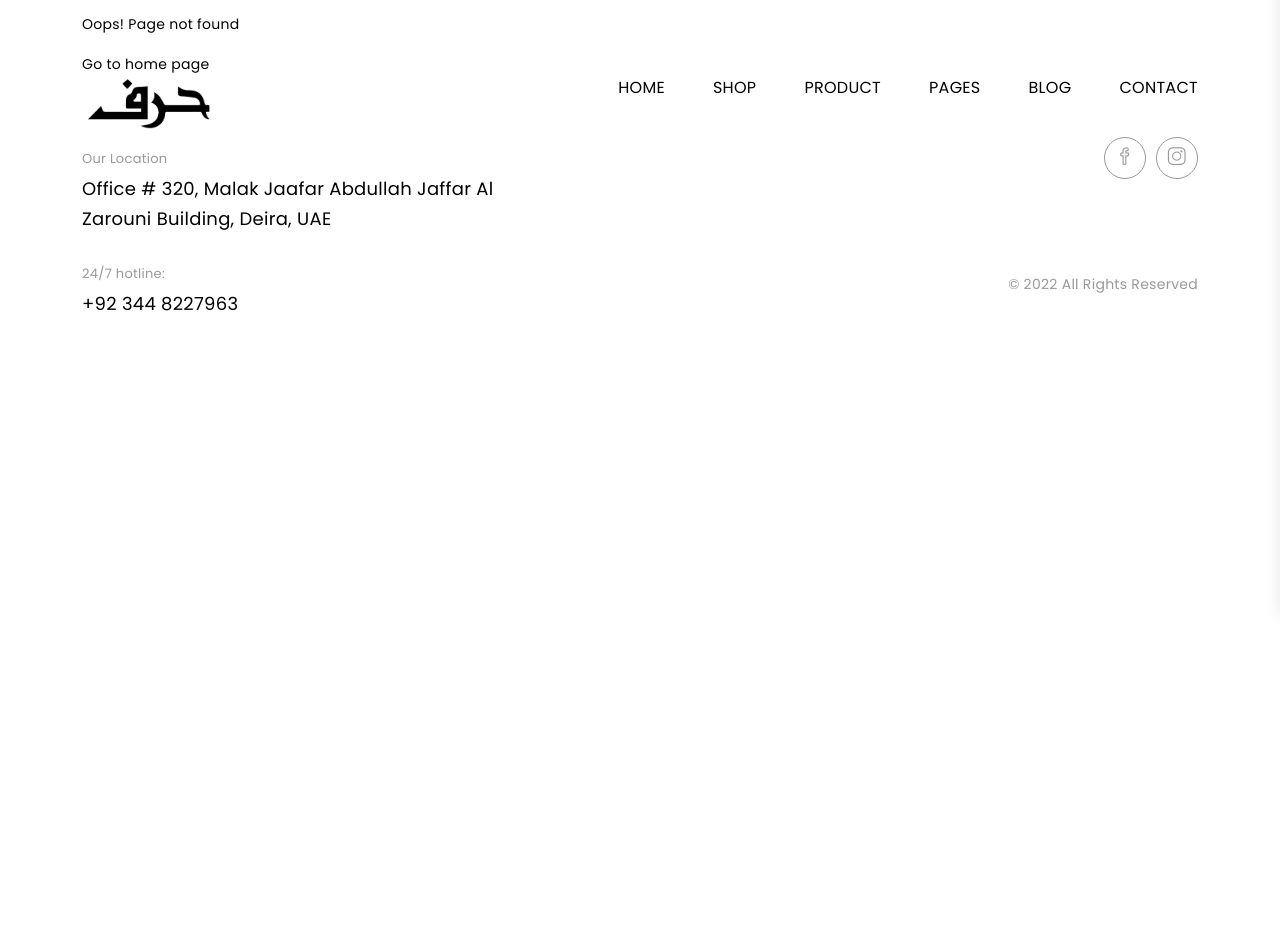
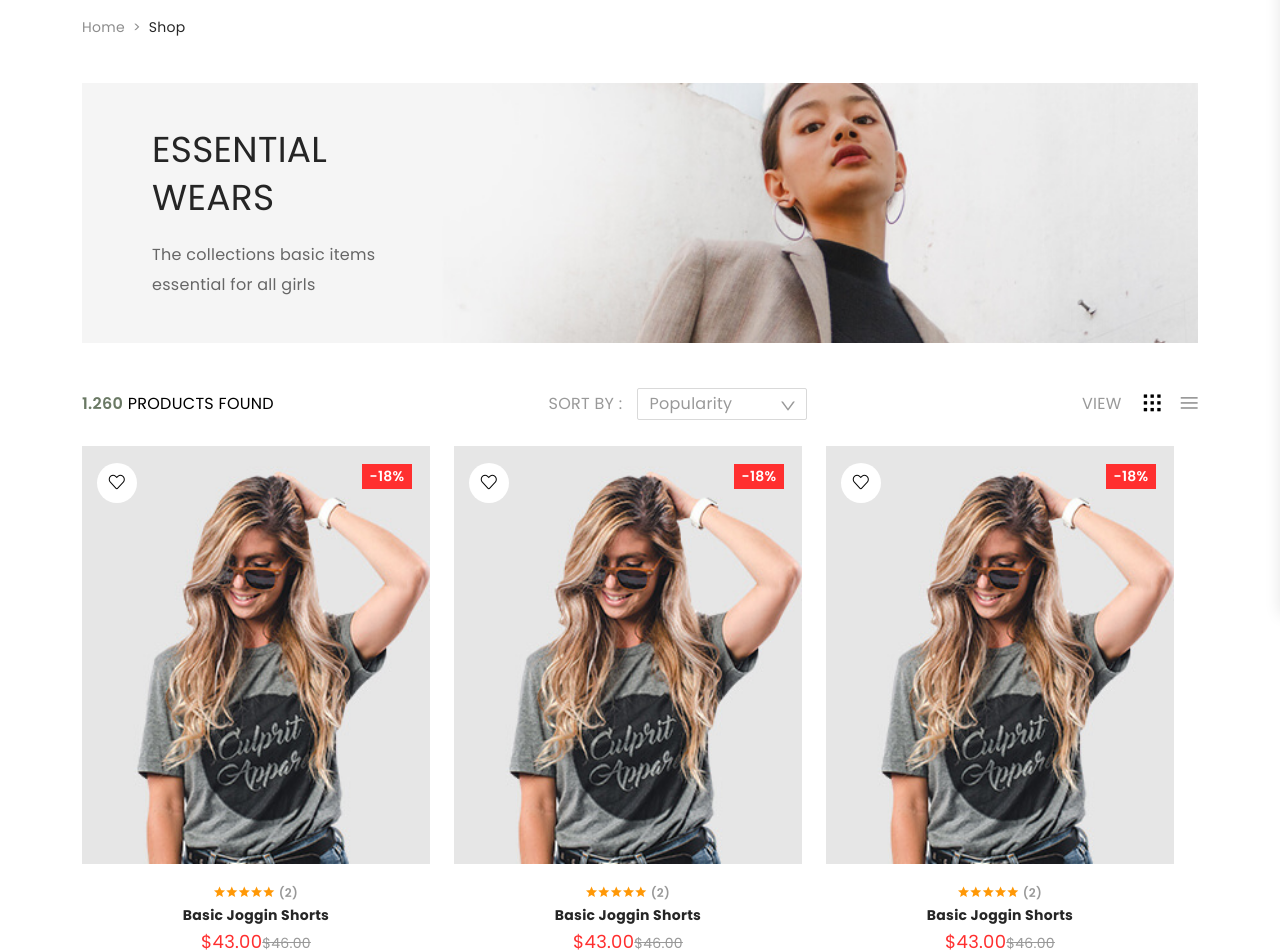
Before and after one commit to kashanshah/ecommerce-nextjs, a Next.js app: page /shop in a window 1280 px wide. Before the commit this address had no page. Shown: the part 185-1137 px from the top of the page. Before the commit the page ends 800 px from the top, so only its background shows below. Built offline with nearby package versions, Linux system fonts and the light colour scheme; a web font is replaced by a local one.

Commit message:
feat: shop page

```diff
--- /dev/null
+++ b/pages/shop.tsx
@@ -0,0 +1,9 @@
+import type {NextPage} from 'next'
+import {ShopScreen} from "../src/screens/shop";
+
+const Shop: NextPage = () => {
+
+  return <ShopScreen/>
+}
+
+export default Shop
--- a/src/components/best-seller-products/index.tsx
+++ b/src/components/best-seller-products/index.tsx
@@ -558,7 +558,7 @@ export const BestSellerProducts = () => {
     }
   ]
 
-  return <section className="product_section pt-95">
+  return <section className="product_section">
     <div className="container">
       <div className="product_header d-flex justify-content-between mb-45">
         <div className="section_title">
--- /dev/null
+++ b/src/components/breadcrumb/index.tsx
@@ -0,0 +1,20 @@
+import React from "react";
+import Link from "next/link";
+import {Breadcrumb as AntBreadCrumbs, BreadcrumbProps as Props} from "antd";
+
+type BreadcrumbProps = Props & {}
+
+export const Breadcrumb = (props: BreadcrumbProps) => {
+  const {...rest} = props
+
+  return <div className="breadcrumb_content">
+    <AntBreadCrumbs separator={'>'} itemRender={(route, params, routes, paths) => {
+      const last = routes.indexOf(route) === routes.length - 1;
+      return last ? (
+        <span>{route.breadcrumbName}</span>
+      ) : (
+        <Link href={paths.join('/')}>{route.breadcrumbName}</Link>
+      );
+    }} {...rest}/>
+  </div>
+}
--- a/src/components/product/card/index.tsx
+++ b/src/components/product/card/index.tsx
@@ -3,44 +3,61 @@ import React from "react";
 
 export const ProductCard = (props: { product }) => {
   const {product} = props;
-  return <article className="single_product">
-    <figure>
+  return <div className="single_product">
     <div className="product_thumb">
       <a href="product-gallery-left.html">
-          <img className="primary_img" src={product.image} alt={product.name}/>
+        <img className="primary_img" src="assets/img/product/product1.jpg" alt="consectetur" />
       </a>
       <div className="product_action">
         <ul>
           <li className="wishlist"><a href="wishlist.html" data-tippy="Wishlist" data-tippy-inertia="true" data-tippy-delay="50"
-                                        data-tippy-arrow="true" data-tippy-placement="left"><i className="icon-heart icons"/></a></li>
+                                      data-tippy-arrow="true" data-tippy-placement="left"><i className="icon-heart icons"></i></a></li>
 
-            <li className="quick_view"><a data-bs-toggle="modal" data-bs-target="#modal_box" data-tippy="Quick View" href="#" data-tippy-inertia="true" data-tippy-delay="50" data-tippy-arrow="true"
-                                          data-tippy-placement="left"><i
-              className="icon-size-fullscreen icons"/></a></li>
-
+          <li className="quick_view"><a data-bs-toggle="modal" data-bs-target="#modal_box" data-tippy="Quick View" href="#" data-tippy-inertia="true" data-tippy-delay="50" data-tippy-arrow="true" data-tippy-placement="left"><i
+            className="icon-size-fullscreen icons"></i></a></li>
           <li className="compare"><a data-tippy="Compare" href="compare.html" data-tippy-inertia="true" data-tippy-delay="50"
-                                       data-tippy-arrow="true" data-tippy-placement="left"><i className="icon-refresh icons"/></a></li>
+                                     data-tippy-arrow="true" data-tippy-placement="left"><i className="icon-refresh icons"></i></a></li>
         </ul>
       </div>
+      <div className="product_label">
+        <span>-18%</span>
       </div>
-      <figcaption className="product_content text-center">
-        <RatingStars rating={product.ratings?.rating} noOfRatings={product.ratings?.noOfRatings}/>
-        <h4 className="product_name"><a href="product-gallery-left.html">{product.name}</a></h4>
+    </div>
+    <div className="product_content grid_content text-center">
+      <div className="product_ratting">
+        <ul className="d-flex justify-content-center">
+          <li><a href="#"><i className="ion-android-star"></i></a></li>
+          <li><a href="#"><i className="ion-android-star"></i></a></li>
+          <li><a href="#"><i className="ion-android-star"></i></a></li>
+          <li><a href="#"><i className="ion-android-star"></i></a></li>
+          <li><a href="#"><i className="ion-android-star"></i></a></li>
+          <li><span>(2)</span></li>
+        </ul>
+      </div>
+      <h4 className="product_name"><a href="product-gallery-left.html">Basic Joggin Shorts</a></h4>
       <div className="price_box">
-          {
-            product.prices?.salePrice ?
-              <>
-                <span className="current_price">{product.prices?.salePrice}</span>
-                <span className="old_price">{product.prices?.price}</span>
-              </>
-              :
-              <span className="current_price">{product.prices?.price}</span>
-          }
+        <span className="current_price">$43.00</span>
+        <span className="old_price">$46.00</span>
       </div>
       <div className="add_to_cart">
-          <a className="btn btn-primary btn-axolotl" href="#" data-tippy="Add To Cart" data-tippy-inertia="true" data-tippy-delay="50" data-tippy-arrow="true" data-tippy-placement="top">Add To Cart</a>
+        <a className="btn btn-primary" href="#" data-tippy="Add To Cart" data-tippy-inertia="true" data-tippy-delay="50" data-tippy-arrow="true" data-tippy-placement="top">Add To Cart</a>
       </div>
-      </figcaption>
-    </figure>
-  </article>
+    </div>
+    <div className="product_list_content">
+      <h4 className="product_name"><a href="product-gallery-left.html">Basic Joggin Shorts</a></h4>
+      <p><a href="#">shows</a></p>
+      <div className="price_box">
+        <span className="current_price">$43.00</span>
+        <span className="old_price">$46.00</span>
+      </div>
+      <div className="product_desc">
+        <p>Morbi pulvinar mollis metus, vel tempus orci convallis ut. Vestibulum finibus posuere orci, sed venenatis sem eleifend et. Vivamus vitae risus vitae orci vestibulum faucibus condimentum sit amet eros. Sed mattis ligula in tempus
+          pharetra. Nullam quis augue ac tellus tempor congue</p>
+      </div>
+      <div className="add_to_cart">
+        <a className="btn btn-primary" href="#" data-tippy="Add To Cart" data-tippy-inertia="true" data-tippy-delay="50" data-tippy-arrow="true" data-tippy-placement="top">Add To Cart</a>
+
+      </div>
+    </div>
+  </div>
 }
--- a/src/layouts/header/header.tsx
+++ b/src/layouts/header/header.tsx
@@ -63,7 +63,7 @@ export const Header = (props: HeaderProps) => {
                     </ul>
                   </div>
                   <div className="free_shipping_text">
-                    <p className="text-white">Free shipping worldwide for orders over $99 <a href="#">Learn More</a></p>
+                    <p className="text-white">Delivery all over Pakistan 🇵🇰</p>
                   </div>
                   <div className="header_top_sidebar d-flex align-items-center">
                     <div className='d-flex header_social'>
@@ -74,13 +74,6 @@ export const Header = (props: HeaderProps) => {
                       <ul className="d-flex">
                         <li className="language"><a href="#">{locale} <i className="icon-right ion-ios-arrow-down"/></a>
                           <LanguageSwitcher />
-                        </li>
-                        <li className="currency"><a href="#"> USd <i className="icon-right ion-ios-arrow-down"/></a>
-                          <ul className="dropdown_currency">
-                            <li><a href="#">€ Euro</a></li>
-                            <li><a href="#">£ Pound Sterling</a></li>
-                            <li><a href="#">$ US Dollar</a></li>
-                          </ul>
                         </li>
                       </ul>
                     </div>
--- /dev/null
+++ b/src/screens/shop/index.tsx
@@ -0,0 +1,214 @@
+import {PageWrapper} from '../../layouts/page-wrapper';
+import {Header} from "../../layouts/header/header";
+import {trans} from "../../utils/trans";
+import {constants} from "../../utils/constants";
+import {Footer} from "../../layouts/footer";
+import {SubscribeToNewsletter} from "../../components/subscribe-to-newsletter";
+import React, {useState} from "react";
+import {Select} from "antd";
+import {ProductCard} from "../../components/product/card";
+import {Breadcrumb} from "../../components/breadcrumb";
+
+export const ShopScreen = () => {
+
+  const [isGrid, setIsGrid] = useState(true);
+
+  const products = [
+    {
+      id: '1',
+      name: 'Product One',
+      image: '/assets/img/product/product1.jpg',
+      prices: {
+        salePrice: '$20.00',
+        price: '$26.00'
+      },
+      ratings: {
+        rating: 4.8,
+        noOfRatings: 3,
+      },
+    },
+    {
+      id: '2',
+      name: 'Product Two',
+      image: '/assets/img/product/product2.jpg',
+      prices: {
+        salePrice: '$20.00',
+        price: '$26.00'
+      },
+      ratings: {
+        rating: 4.3,
+        noOfRatings: 35,
+      },
+    },
+    {
+      id: '3',
+      name: 'Product Three',
+      image: '/assets/img/product/product3.jpg',
+      prices: {
+        salePrice: '$20.00',
+        price: '$26.00'
+      },
+      ratings: {
+        rating: 5,
+        noOfRatings: 2,
+      },
+    },
+    {
+      id: '4',
+      name: 'Product Four',
+      image: '/assets/img/product/product4.jpg',
+      prices: {
+        salePrice: '$30.00',
+        price: '$25.00'
+      },
+      ratings: {
+        rating: 3.7,
+        noOfRatings: 101,
+      },
+    },
+    {
+      id: '1',
+      name: 'Product One',
+      image: '/assets/img/product/product1.jpg',
+      prices: {
+        salePrice: '$20.00',
+        price: '$26.00'
+      },
+      ratings: {
+        rating: 4.8,
+        noOfRatings: 3,
+      },
+    },
+    {
+      id: '2',
+      name: 'Product Two',
+      image: '/assets/img/product/product2.jpg',
+      prices: {
+        salePrice: '$20.00',
+        price: '$26.00'
+      },
+      ratings: {
+        rating: 4.3,
+        noOfRatings: 35,
+      },
+    },
+    {
+      id: '3',
+      name: 'Product Three',
+      image: '/assets/img/product/product3.jpg',
+      prices: {
+        salePrice: '$20.00',
+        price: '$26.00'
+      },
+      ratings: {
+        rating: 5,
+        noOfRatings: 2,
+      },
+    },
+    {
+      id: '4',
+      name: 'Product Four',
+      image: '/assets/img/product/product4.jpg',
+      prices: {
+        salePrice: '$30.00',
+        price: '$25.00'
+      },
+      ratings: {
+        rating: 3.7,
+        noOfRatings: 101,
+      },
+    },
+  ];
+
+
+  return (
+    <PageWrapper>
+      <Header title={trans(constants?.seo?.title)}/>
+      <div className="shop_section shop_reverse pt-sm-5">
+        <div className="container">
+          <div className="row">
+            <div className="col-lg-12">
+                <Breadcrumb routes={[
+                  {
+                    path: '/home',
+                    breadcrumbName: 'Home',
+                  },
+                  {
+                    path: 'shop',
+                    breadcrumbName: 'Shop',
+                  },
+                ]}/>
+
+              <div className="shop_banner d-flex align-items-center" style={{background: 'url("/assets/img/bg/shop_bg.jpeg")', backgroundSize: 'cover'}}>
+                <div className="shop_banner_text">
+                  <h2>essential <br/> wears</h2>
+                  <p>The collections basic items <br/> essential for all girls</p>
+                </div>
+              </div>
+              <div className="shop_toolbar_wrapper d-flex justify-content-between align-items-center">
+                <div className="page_amount">
+                  <p><span>1.260</span> Products Found</p>
+                </div>
+                <div className=" sorting_by d-flex align-items-center">
+                  <span style={{marginInlineEnd: 15}}>SORT BY :</span>
+                  <form className="select_option" action="#">
+                    <Select id="short" style={{minWidth: 170}} defaultValue={'popularity'}>
+                      <Select.Option value='popularity'>Popularity</Select.Option>
+                      <Select.Option value='price-asc'>Price: Low to High</Select.Option>
+                      <Select.Option value='price-desc'>Price: High to Low</Select.Option>
+                    </Select>
+                  </form>
+                </div>
+                <div className="toolbar_btn_wrapper d-flex align-items-center">
+                  <div className="view_btn">
+                    <a className="view" href="#">VIEW</a>
+                  </div>
+                  <div className="shop_toolbar_btn">
+                    <ul className="d-flex align-items-center">
+                      <li>
+                        <a onClick={() => setIsGrid(true)} className={`btn-grid-3 ${isGrid && ' active'}`}>
+                          <i className="ion-grid"/>
+                        </a>
+                      </li>
+                      <li>
+                        <a onClick={() => setIsGrid(false)} className={`btn-list ${!isGrid && ' active'}`}>
+                          <i className="ion-navicon"/>
+                        </a>
+                      </li>
+                    </ul>
+                  </div>
+                </div>
+              </div>
+              <div className={`row shop_wrapper ${isGrid ? 'grid_3' : 'grid_list'}`}>
+                <div className="row">
+                  {
+                    products?.map((product, index) => {
+                      return <div key={`shop-product-${index}`} className={isGrid ? 'col-lg-4 col-md-4 col-sm-6' : 'col-12'}>
+                        <ProductCard product={product}/>
+                      </div>
+                    })
+                  }
+                </div>
+              </div>
+              <div className="pagination_style pagination justify-content-center">
+                <ul className="d-flex">
+                  <li><a href="#"><i className="fa fa-angle-double-left"></i></a></li>
+                  <li><a href="#">1</a></li>
+                  <li><a className="current" href="#">2</a></li>
+                  <li><a href="#">3</a></li>
+                  <li><a href="#">4</a></li>
+                  <li><a href="#">5</a></li>
+                  <li><a href="#"><i className="fa fa-angle-double-right"></i></a></li>
+                </ul>
+              </div>
+
+            </div>
+          </div>
+        </div>
+      </div>
+
+      <SubscribeToNewsletter/>
+      <Footer/>
+    </PageWrapper>
+  );
+};
```
Also changed, not shown: public/assets/img/bg/shop_bg.jpeg (added). Lines whose indentation alone changed are shown as unchanged.
